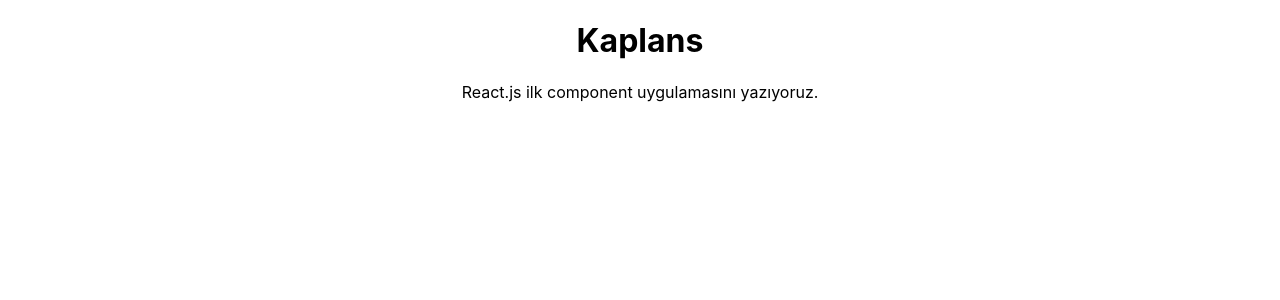
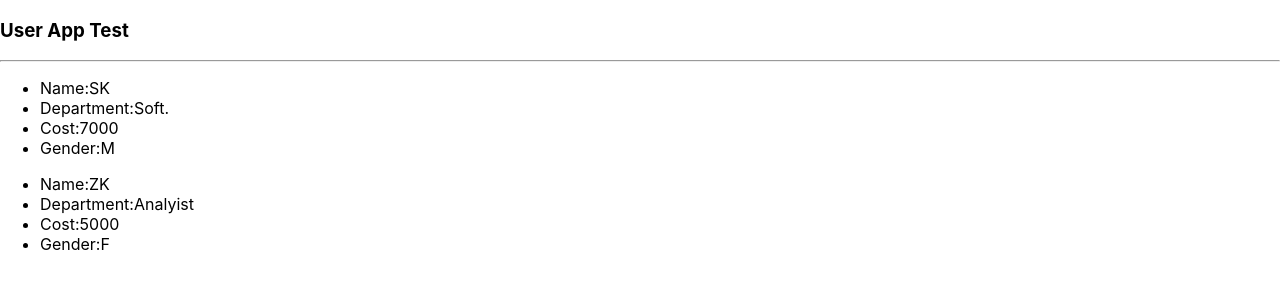
Before and after one commit to sadikkaplan/react-baslangic, a React (Create React App) app: page /login in a window 1280 px wide. Shown: the top 300 px of the page. Built offline with nearby package versions, Linux system fonts and the light colour scheme.

Commit message:
props
props

```diff
--- a/src/App.css
+++ b/src/App.css
@@ -1,38 +1,5 @@
-.App {
-  text-align: center;
+.header{
+  background: blueviolet;
+  color:aquamarine;
+  font-size:60px;
 }
-
-.App-logo {
-  height: 40vmin;
-  pointer-events: none;
-}
-
-@media (prefers-reduced-motion: no-preference) {
-  .App-logo {
-    animation: App-logo-spin infinite 20s linear;
-  }
-}
-
-.App-header {
-  background-color: #282c34;
-  min-height: 100vh;
-  display: flex;
-  flex-direction: column;
-  align-items: center;
-  justify-content: center;
-  font-size: calc(10px + 2vmin);
-  color: white;
-}
-
-.App-link {
-  color: #61dafb;
-}
-
-@keyframes App-logo-spin {
-  from {
-    transform: rotate(0deg);
-  }
-  to {
-    transform: rotate(360deg);
-  }
-}
--- a/src/App.js
+++ b/src/App.js
@@ -1,16 +1,29 @@
 import React,{Component} from 'react';
-import ArticleItem from './ArticleItem';
+import Navbar from "./components/Navbar";
 import './App.css';
+import User from "./components/User";
+
 
 class App extends Component{
   render(){
     return(
-      <div className="App">
-      <ArticleItem title="Kaplans" description="React.js ilk component uygulamasını yazıyoruz."/>
+      <div className="container">
+      <Navbar title="User App Test"/>
+      <hr/>
+      <User
+        name="SK"
+        cost="7000"
+        department="Soft."
+        gender="M"
+      />
+      <User
+        name="ZK"
+        cost="5000"
+        department="Analyist"
+        gender="F"
+      />
       </div>
-
     );
   }
 }
-
 export default App;
--- /dev/null
+++ b/src/components/Navbar.js
@@ -0,0 +1,10 @@
+import React from "react";
+
+function Navbar(props){
+    return(
+        <div>
+            <h3>{props.title}</h3>
+        </div>
+    )
+}
+export default Navbar;
--- /dev/null
+++ b/src/components/User.js
@@ -0,0 +1,20 @@
+import React, { Component } from 'react'
+
+class User extends Component {
+    render() {
+        //destruction
+        const{name,department,cost,gender}=this.props;
+        return (
+            <div>
+            <ul>
+            <li>Name:{name}</li>
+            <li>Department:{department}</li>
+            <li>Cost:{cost}</li>
+            <li>Gender:{gender}</li>
+            </ul>
+
+            </div>
+        )
+    }
+}
+export default User;
```
Also changed, not shown: src/Login.css (added, +10 -0 lines), src/Login.js (added, +43 -0 lines), src/Routes.js (added, +14 -0 lines), src/comp1.js (added, +15 -0 lines).
